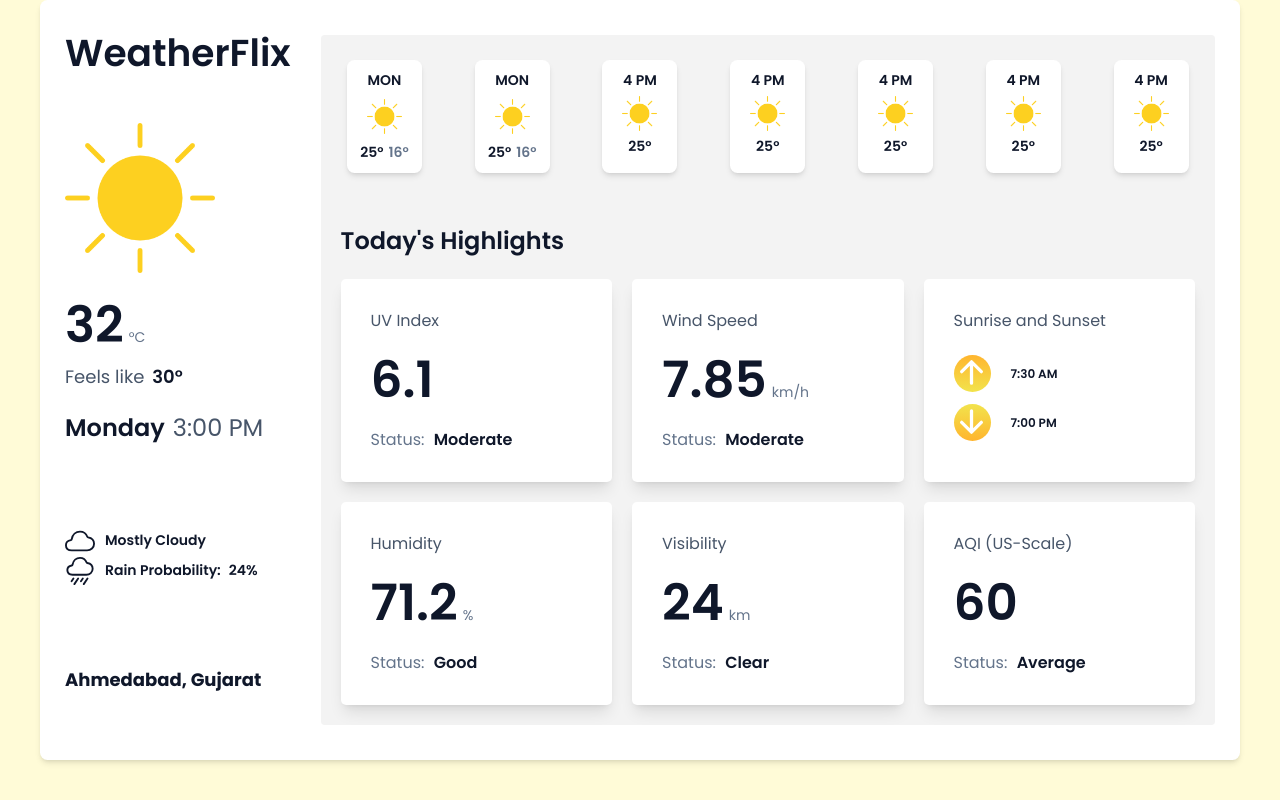
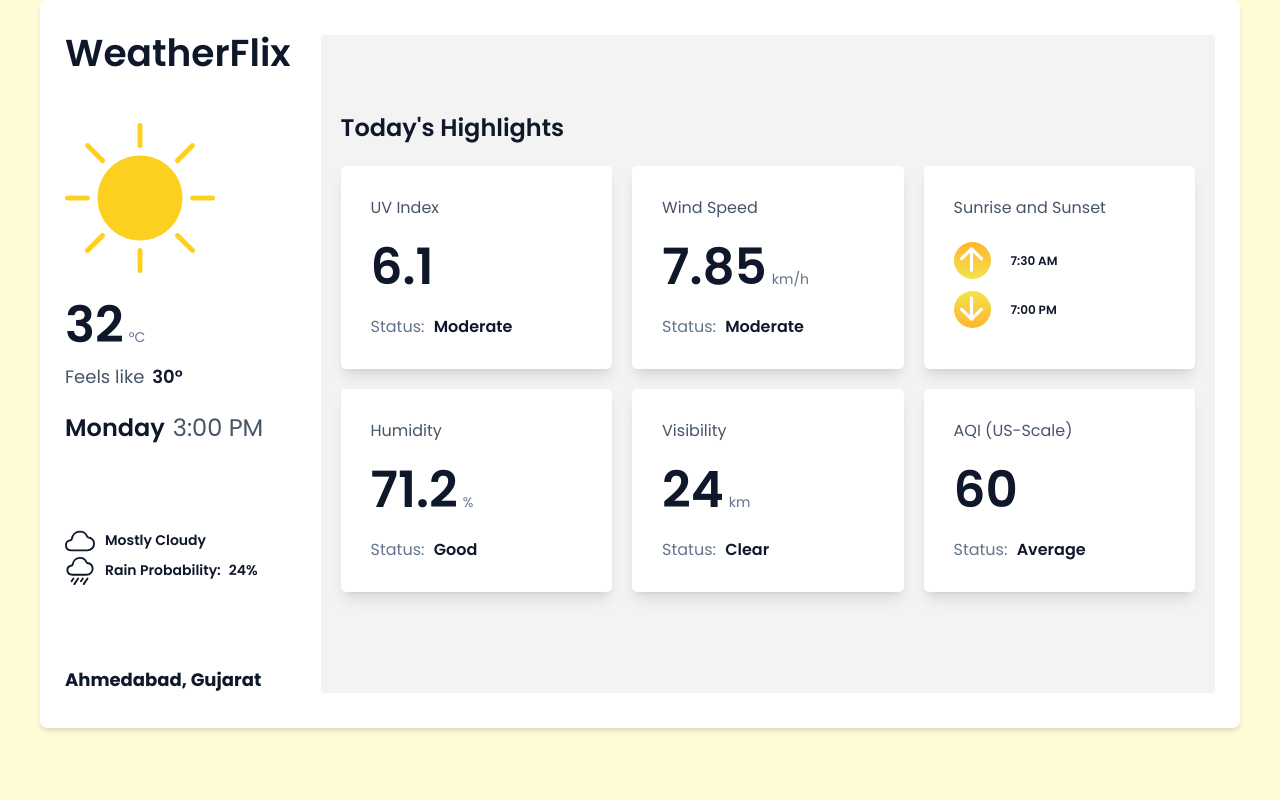
Before and after one commit to nisargmakwana/weatherflix, a website built with Parcel: page src/index.html in a window 1280 px wide. Built offline with nearby package versions, Linux system fonts and the light colour scheme; no server answers.

Commit message:
Added readme

```diff
--- a/src/index.html
+++ b/src/index.html
@@ -61,58 +61,15 @@
             <!-- RIGHT COLUMN -->
             <div class="right-col bg-[#f3f3f3] rounded-md">
                 <!-- daily weather prediction -->
-                <div class="daily-weather-container font-semibold flex justify-around mt-[2.5rem]">
+                <div class="daily-weather-container font-semibold flex content-around mt-[2.5rem]">
                     <!-- 1 -->
-                    <div
+                    <!-- <div
                         class="text-[1.4rem] flex flex-col gap-[0.8rem]  items-center w-[7.5rem] bg-white py-[1rem] rounded-xl shadow-md">
                         <p>MON</p>
                         <img src="../img/sun.png" class="w-[3.5rem]" alt="">
                         <p><span class="inline-block">25°</span><span
                                 class="text-slate-500 inline-block ml-[0.5rem]">16°</span></p>
-                    </div>
-                    <!-- 2 -->
-                    <div
-                        class="text-[1.4rem] flex flex-col gap-[0.8rem]  items-center w-[7.5rem] bg-white py-[1rem] rounded-xl shadow-md">
-                        <p>MON</p>
-                        <img src="../img/sun.png" class="w-[3.5rem]" alt="">
-                        <p><span class="inline-block">25°</span><span
-                                class="text-slate-500 inline-block ml-[0.5rem]">16°</span></p>
-                    </div>
-                    <!-- 3 -->
-                    <div
-                        class="text-[1.4rem] flex flex-col gap-[0.5rem]  items-center w-[7.5rem] bg-white py-[1rem] rounded-xl shadow-md">
-                        <p>4 PM</p>
-                        <img src="../img/sun.png" class="w-[3.5rem]" alt="">
-                        <p>25°</p>
-                    </div>
-                    <!-- 4 -->
-                    <div
-                        class="text-[1.4rem] flex flex-col gap-[0.5rem]  items-center w-[7.5rem] bg-white py-[1rem] rounded-xl shadow-md">
-                        <p>4 PM</p>
-                        <img src="../img/sun.png" class="w-[3.5rem]" alt="">
-                        <p>25°</p>
-                    </div>
-                    <!-- 5 -->
-                    <div
-                        class="text-[1.4rem] flex flex-col gap-[0.5rem]  items-center w-[7.5rem] bg-white py-[1rem] rounded-xl shadow-md">
-                        <p>4 PM</p>
-                        <img src="../img/sun.png" class="w-[3.5rem]" alt="">
-                        <p>25°</p>
-                    </div>
-                    <!-- 6 -->
-                    <div
-                        class="text-[1.4rem] flex flex-col gap-[0.5rem]  items-center w-[7.5rem] bg-white py-[1rem] rounded-xl shadow-md">
-                        <p>4 PM</p>
-                        <img src="../img/sun.png" class="w-[3.5rem]" alt="">
-                        <p>25°</p>
-                    </div>
-                    <!-- 7 -->
-                    <div
-                        class="text-[1.4rem] flex flex-col gap-[0.5rem]  items-center w-[7.5rem] bg-white py-[1rem] rounded-xl shadow-md">
-                        <p>4 PM</p>
-                        <img src="../img/sun.png" class="w-[3.5rem]" alt="">
-                        <p>25°</p>
-                    </div>
+                    </div> -->
                 </div>
 
                 <div class="highlights-container p-[2rem]">
--- a/src/script.js
+++ b/src/script.js
@@ -56,9 +56,8 @@
 	navigator.geolocation.getCurrentPosition(
 		function (position) {
 			console.log(position.coords);
-			const lat = position.coords.latitude;
-			const lng = position.coords.longitude;
-			console.log(lat, lng);
+			const latitude = position.coords.latitude;
+			const longitude = position.coords.longitude;
 
 			// UPDATING UI FUNCTION
 
@@ -121,7 +120,7 @@
 							.then((data) => {
 								console.log(data);
 								const [locationData] = data;
-								const locationString = `${locationData.local_names.es}, ${locationData.state}, ${locationData.country}`;
+								const locationString = `${locationData.name}, ${locationData.state}, ${locationData.country}`;
 								locationEl.textContent = locationString;
 							});
 
@@ -155,7 +154,7 @@
 								dailyWeatherContainer.insertAdjacentHTML(
 									"beforeend",
 									`<div
-					class="text-[1.4rem] flex flex-col gap-[0.8rem]  items-center w-[7.5rem] bg-white py-[1rem] rounded-xl shadow-md">
+					class="text-[1.4rem] flex flex-col gap-[0.8rem] items-center w-[8rem] bg-white py-[1rem] rounded-xl shadow-md">
 					<p>${forecastWeekday}</p>
 					<img src=${weaIcon} class="w-[3.5rem]" alt="">
 					<p><span class="inline-block">${maxTemp}</span><span
@@ -311,7 +310,7 @@
 							});
 					});
 			};
-			updateUI(lat, lng);
+			updateUI(latitude, longitude);
 		},
 		function () {
 			alert("Couldn't get your location, hit 'Allow' on the popup");
```
Also changed, not shown: README.md (added), style.css (added).
